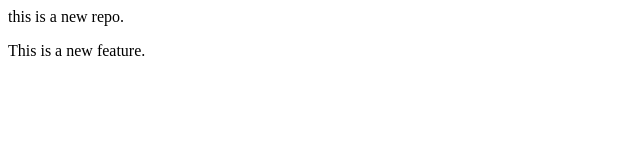
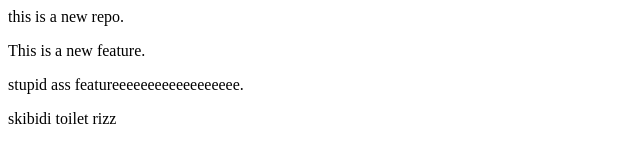
Before and after one commit to Tanishqasharma/localrep, a plain HTML site: page index.html in a window 1280 px wide. Shown: the whole page, without its empty margins (0-640 px from the left). Drawn offline with Linux system fonts and the light colour scheme.

Commit message:
skibidi line

```diff
--- a/index.html
+++ b/index.html
@@ -1,2 +1,4 @@
 <p>this is a new repo.</p>
 <p>This is a new feature.</p>
+<p> stupid ass featureeeeeeeeeeeeeeeeee.</p>
+<p>skibidi toilet rizz</p>
```
